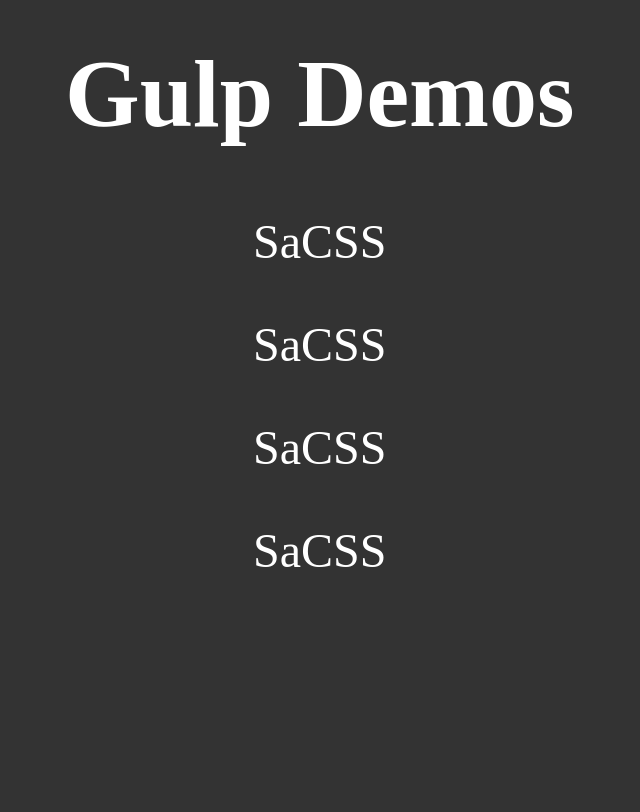
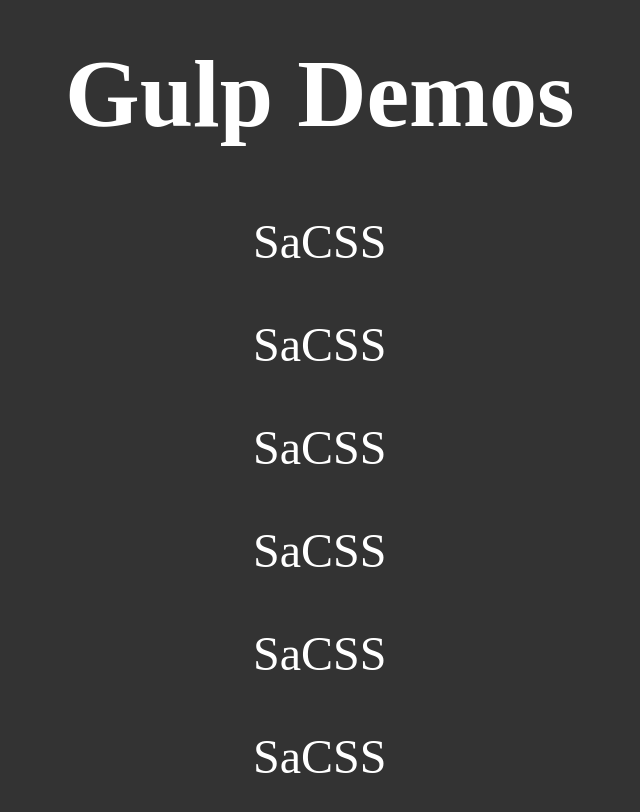
Before and after one commit to sacss/sacss-vol55, a website: page source/index.html in a window 1280 px wide. Shown: the part 130-942 px from the top of the page, without its empty margins (175-815 px from the left). Before the commit the page ends 800 px from the top, so only its background shows below. Drawn offline with nearby package versions, Linux system fonts and the light colour scheme; files that its build step writes are made by us from their sources.

Commit message:
見出し前のテキスト追加

```diff
--- a/source/index.html
+++ b/source/index.html
@@ -13,6 +13,8 @@
       <p>SaCSS</p>
       <p>SaCSS</p>
       <p>SaCSS</p>
+      <p>SaCSS</p>
+      <p>SaCSS</p>
     </div>
   </div>
   <script src="/js/main.js"></script>
```
